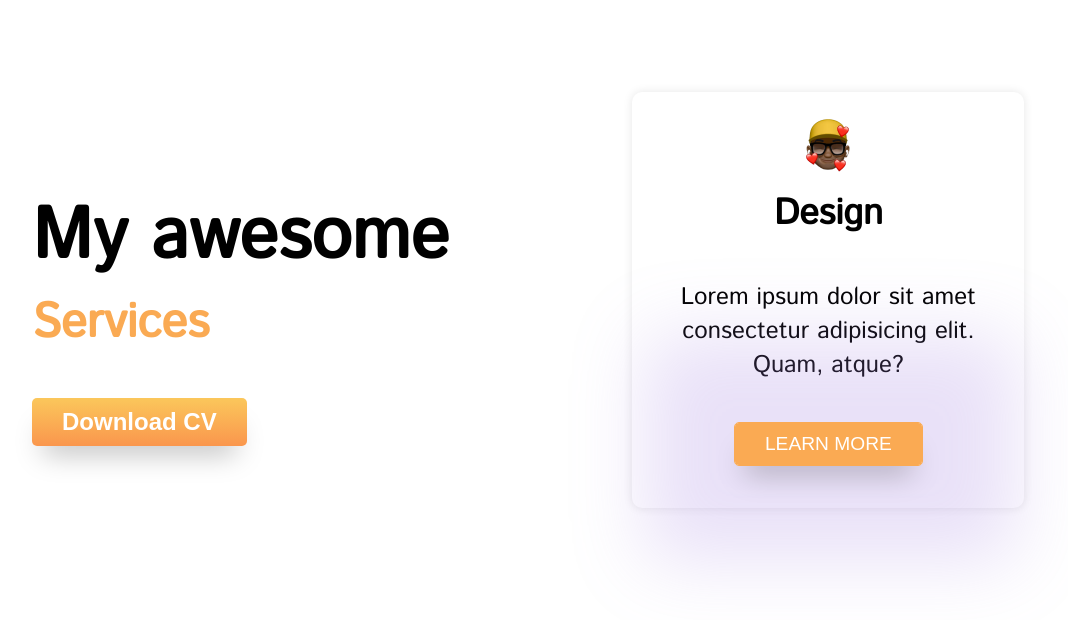
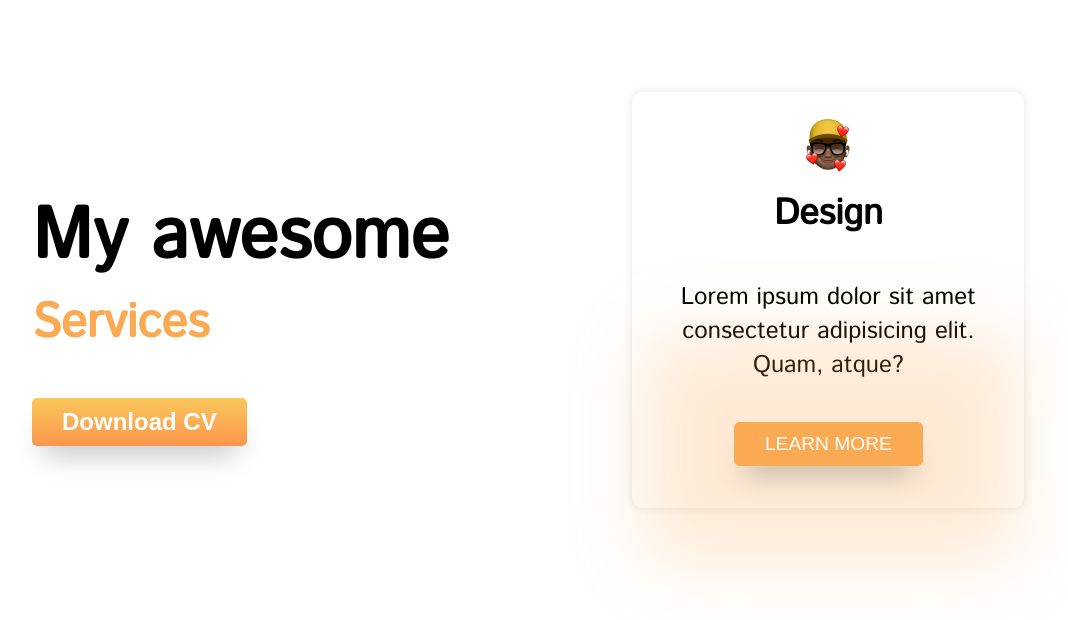
Before and after one commit to principalkelvo/kelvinnjoroowino, a Vue app: page / in a window 1280 px wide. In both pictures the pointer is over the button "LEARN MORE". Shown: the part 1737-2357 px from the top of the page, without its empty margins (72-1140 px from the left). Built offline with nearby package versions, Linux system fonts and the light colour scheme.

Commit message:
adds no fill button wover shadow

```diff
--- a/src/App.vue
+++ b/src/App.vue
@@ -84,7 +84,7 @@ export default{
  {
     box-shadow: inset 10em 0 0 0 #FAAA53,
                 0px 19px 28px -11px #00000040,
-                2px 4px 73px 91px #A989E540;
+                2px 4px 73px 91px #FAAA5340;
     color: #fff !important;
     border: 1.45px solid #FAAA53;
 }
```
